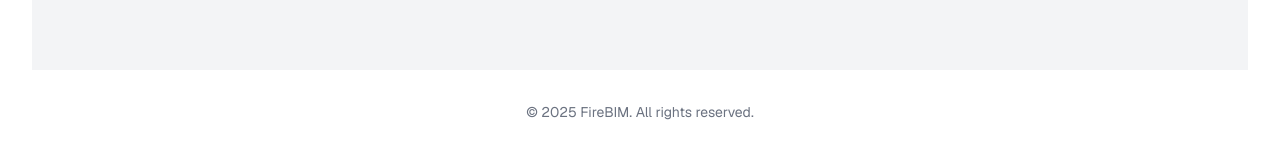
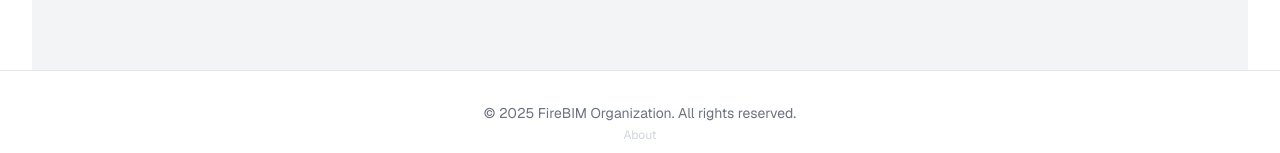
Before and after one commit to FireBIM-org/firebim-website, a Next.js app: page / in a window 1280 px wide. Shown: the part 3014-3167 px from the top of the page. Built offline with nearby package versions, Linux system fonts and the light colour scheme; no server answers.

Commit message:
Match footer of FireBIM webapp

```diff
--- a/src/app/Footer.tsx
+++ b/src/app/Footer.tsx
@@ -1,9 +1,17 @@
+import Link from 'next/link';
+
 export default function Footer() {
   return (
-    <footer className="bg-white py-8">
-      <div className="max-w-7xl mx-auto px-4 sm:px-6 lg:px-8 text-center">
-        <p className="text-sm text-gray-500">&copy; 2025 FireBIM. All rights reserved.</p>
-      </div>
-    </footer>
+      <footer className="bg-white border-t border-gray-200 pt-8 pb-3 mt-auto">
+        <div className="max-w-7xl mx-auto px-4 sm:px-6 lg:px-8">
+          <p className="text-center text-gray-500 text-sm">
+            &copy; {new Date().getFullYear()} FireBIM Organization. All rights reserved.
+            <br />
+            <Link href="/#about" className="text-xs text-gray-300 hover:underline mt-1 inline-block">
+              About
+            </Link>
+          </p>
+        </div>
+      </footer>
   );
 }
```
